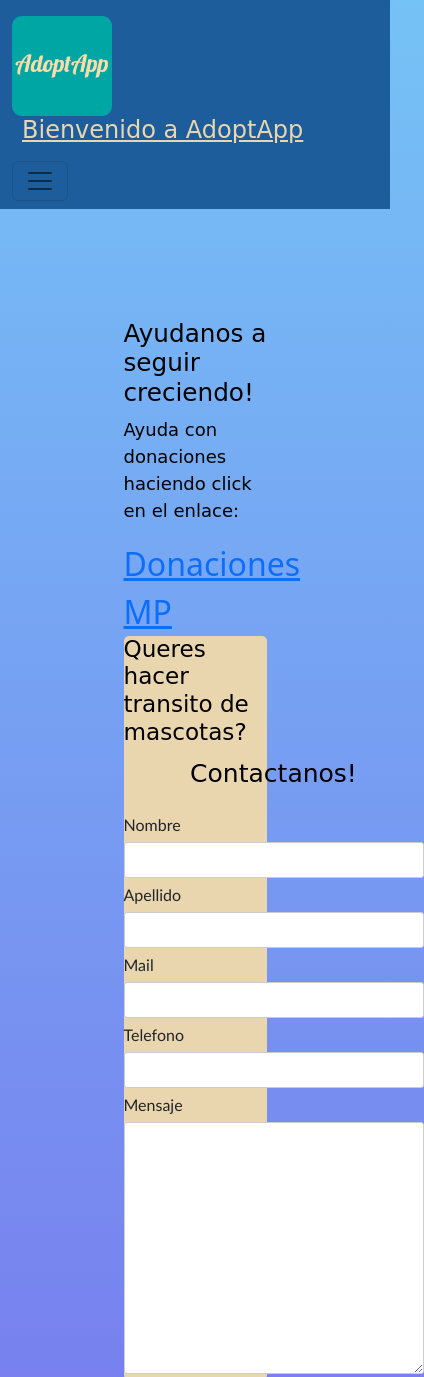
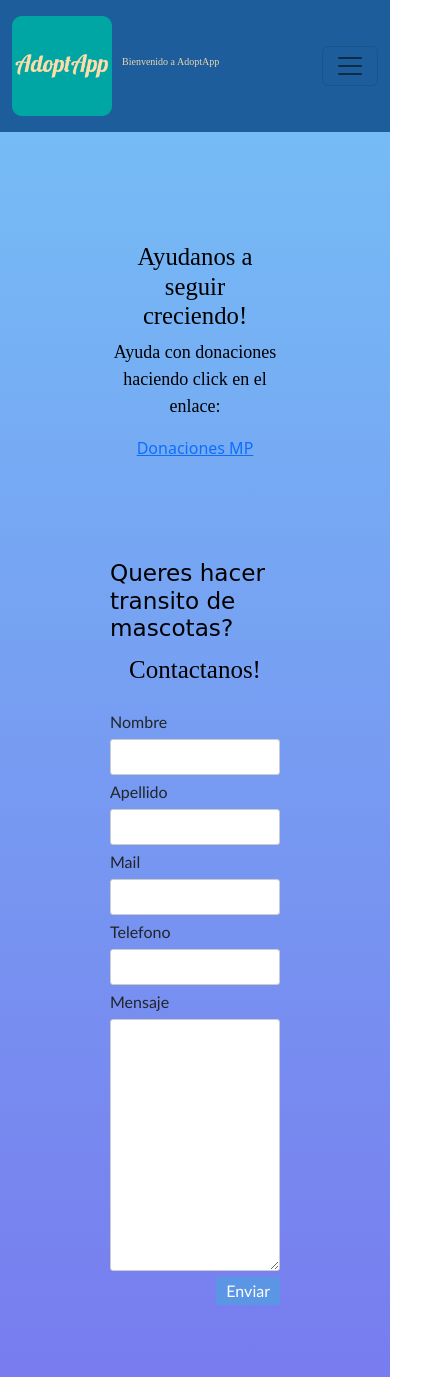
Before and after one commit to Guyito/ProyectoAdoptApp, a plain HTML site: page pages/transita.html in a window 390 px wide. Shown: the top 1377 px of the page, 424 px wide, since content can reach past the window. Drawn offline with nearby package versions, Linux system fonts and the light colour scheme; files that its build step writes are made by us from their sources; files whose address does not match are found by name; a web font is replaced by a local one.

Commit message:
cambios 3007

```diff
--- a/css/estilos.css
+++ b/css/estilos.css
@@ -64,6 +64,7 @@ nav a {
     padding-right: 5px;
     color: #e9d6af;
     font-family: "Mystery Quest", cursive;
+    text-decoration: none;
 }
 
 .nav-link{
@@ -79,6 +80,11 @@ nav li {
 
 /* Principal MAIN - SECCIONES - ARTICULOS*/
 
+section article{
+
+    padding: 50px;
+    text-align: center;
+}
 .mascotas {
     margin: 0;
     padding: 86px;
@@ -195,7 +201,6 @@ p {
 }
 
 .container {
-    width: 90%;
     max-width: 600px;
     border-radius: 5px;
     padding: 50px;
@@ -248,19 +253,28 @@ h4 {
 
 /*MEDIA QUERIES - Mobile*/
 
-
 @media (max-width: 576px) {
 
-    .donacion {
-        font-size: xx-large;
+    h1, h2 {
+        font-family: 'Times New Roman', Times, serif
+
+    }
+    p {
+        font-family: 'Times New Roman', Times, serif;
     }
 
-    .registracion {
-        width: 300px;
+    a.navbar h1 {
+    font-size: x-small;
     }
 
-    section .grid-container {
+
+    .registracion {
+        width: auto;
+    }
+
+    .grid-container {
         grid-template-columns: auto;
+
     }
 
     .flex-container {
@@ -272,39 +286,11 @@ h4 {
     }
 
     .formulariologin {
-        background-color: #e9d6af;
         width: auto;
     }
-}
 
-/*
-@media (max-width: 576px) {
-    .col-25, .col-75, button [type=submit] {
-    width: 100%;
-    margin-top: 0;
-    }
-}
-
-/* A IMPLEMENTAR
-
-@media (max-width: 576px) {
-
-    .col-25 {
-        float: left;
-        width: 25%;
-        margin-top: 6px;
+    iframe {
+        width: auto;
     }
 
-    .col-75 {
-        float: left;
-        width: 75%;
-        margin-top: 6px;
-    }
-    .row {
-        content: "";
-        display: table;
-        clear: both;
-    }
-    }
-
-/*MENU NAV*/
+}
--- a/pages/transita.html
+++ b/pages/transita.html
@@ -48,18 +48,21 @@
         </header>
 
     <main>
-    <section class="container">
+        <section>
+            <article>
                 <h2>Ayudanos a seguir creciendo!</h2>
                 <p>Ayuda con donaciones haciendo click en el enlace:</p>
-    <!-- Enlace externo donaciones-->
 
-    <div class="donacion">
+                <div class="donacion"> <!-- Enlace externo donaciones-->
                     <a href="https://mercadopago.com.ar" target="_blank">Donaciones MP</a>
+            </article>
+
+            <section class="container">
+
                 </div>
-    <!-- ingresar formulario-->
+                <div class="formulariologin"> <!-- ingresar formulario-->
+                        <h3>Queres hacer transito de mascotas? </h3>
 
-    <div class="formulariologin">
-        <h3>Queres hacer transito de mascotas? </h3>
                     <form class="registracion" action="">
                             <p>Contactanos!</p>
                         <div>
@@ -85,11 +88,9 @@
                         <div>
                             <button type="submit">Enviar</button>
                         </div>
-
+                    </form>
                 </div>
-
         </section>
-    </form>
     </main>
     <footer class="piedepag">
         <div class="conteiner">
```
Also changed, not shown: pages/quienessomos.html (+4 -3 lines). Lines whose indentation alone changed are shown as unchanged.
